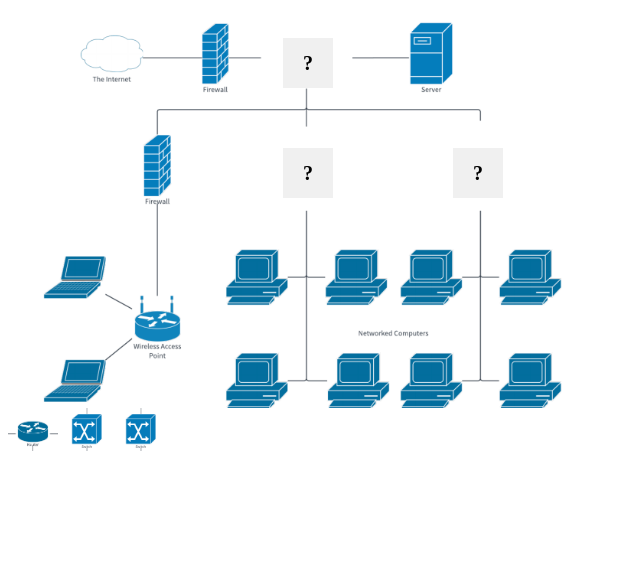
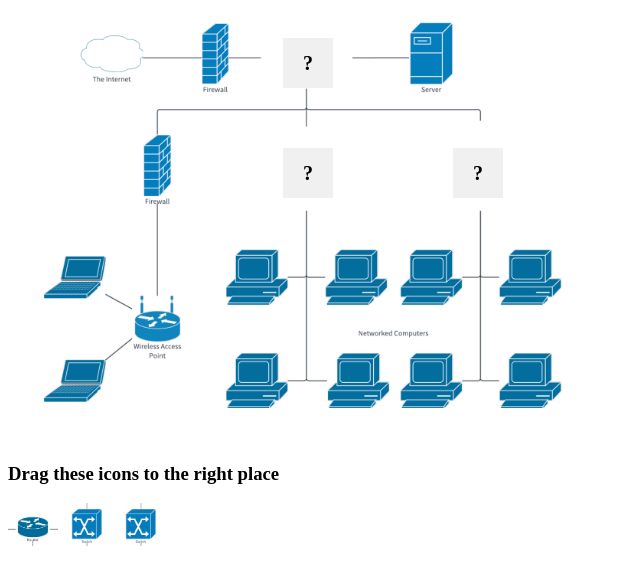
Before and after one commit to seanwest-flatiron/curriculum, a plain HTML site: page net-diagram/index.html in a window 1280 px wide. Shown: the whole page, without its empty margins (0-640 px from the left). Drawn offline with nearby package versions, Linux system fonts and the light colour scheme.

Commit message:
some text about dragging

```diff
--- a/net-diagram/index.html
+++ b/net-diagram/index.html
@@ -37,6 +37,8 @@
   <div id="switchSpot2" class="spot" style="top: 140px; left: 445px;">?</div>
 </div>
 
+<br><br>
+<h3>Drag these icons to the right place</h3>
 <img src="router-icon.png" id="routerIcon" draggable="true">
 <img src="switch-icon.png" id="switchIcon1" draggable="true">
 <img src="switch-icon.png" id="switchIcon2" draggable="true">
```
